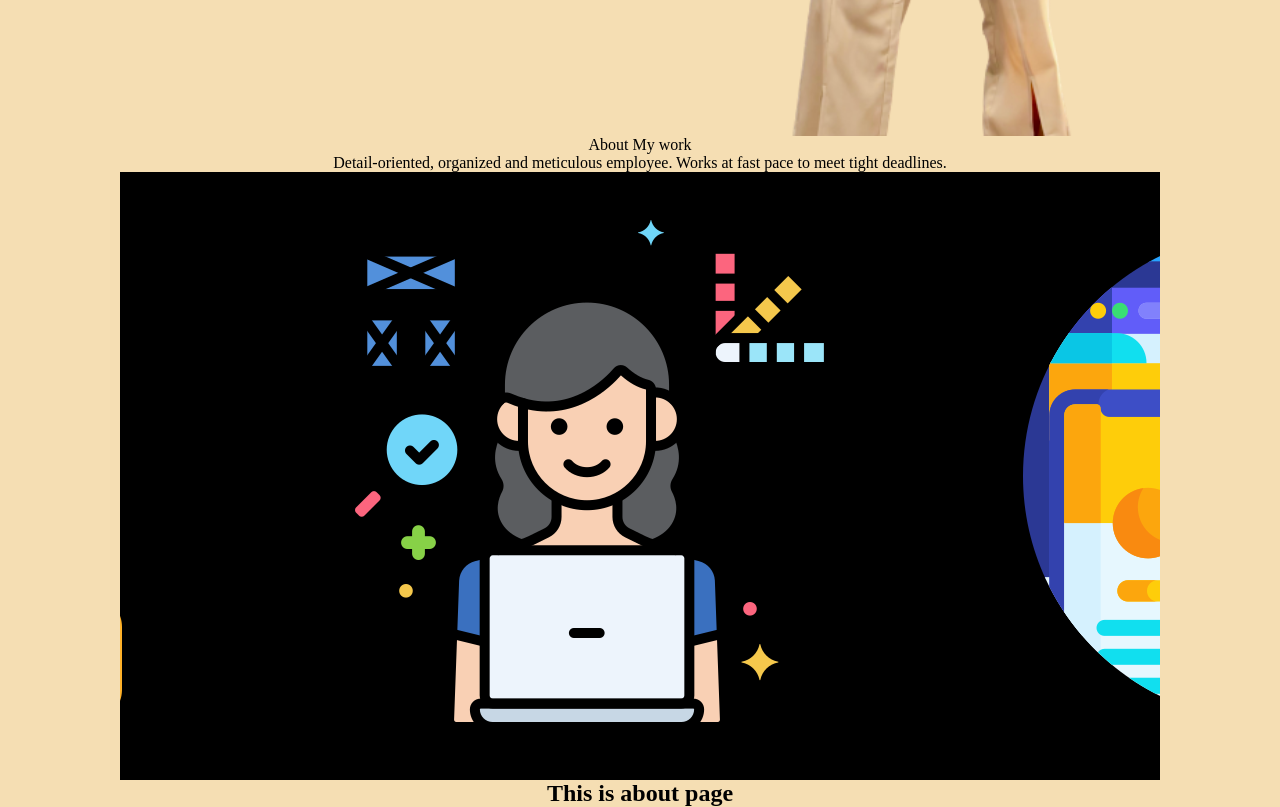
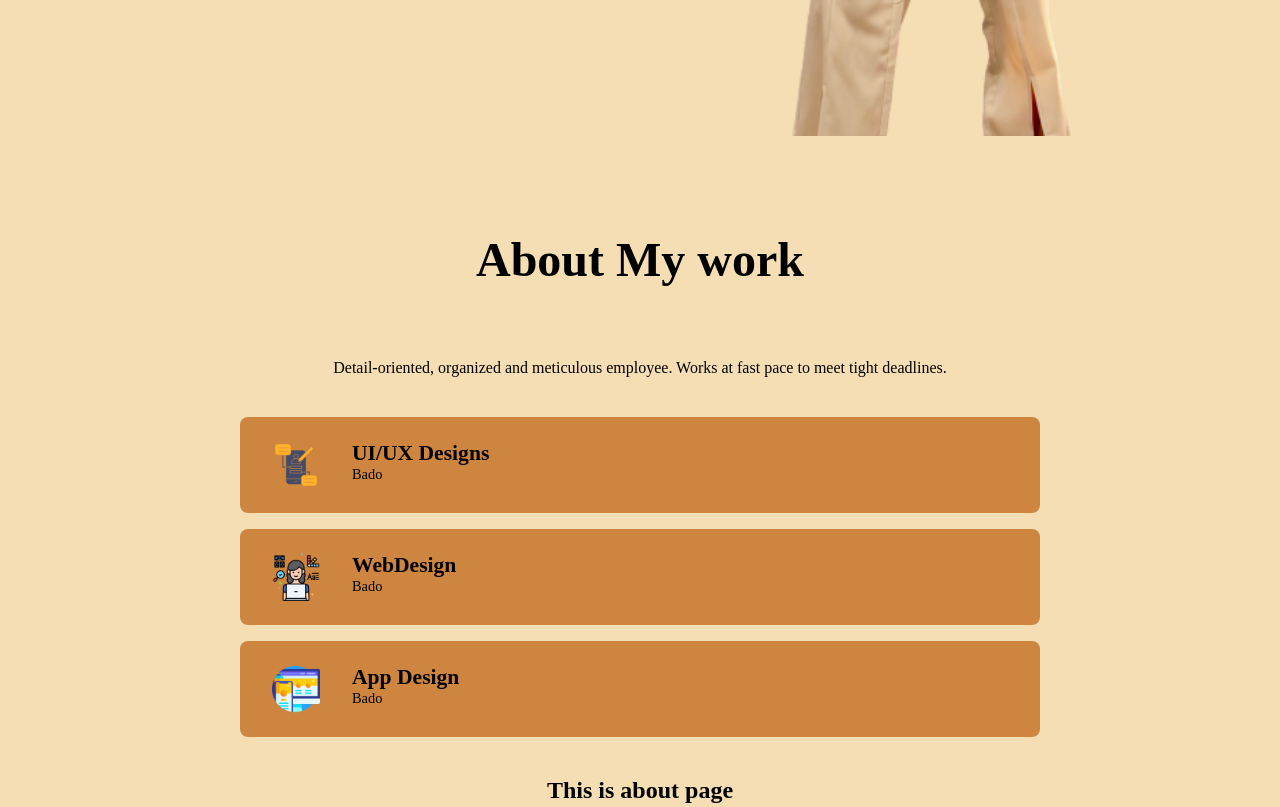
Before and after one commit to ReicaD/DianeB-CodeCanvas, a React (Create React App) app in the folder client/: page / in a window 1280 px wide. Shown: the part 680-1487 px from the top of the page. Built offline with nearby package versions, Linux system fonts and the light colour scheme.

Commit message:
modified with about page

```diff
--- a/client/public/index.html
+++ b/client/public/index.html
@@ -2,15 +2,12 @@
 <html lang="en">
   <head>
     <meta charset="utf-8" />
-    <link rel="icon" href="./assets2/letter-d.png" />
+    <link rel="icon" href="./letter-d.png" />
     <meta name="viewport" content="width=device-width, initial-scale=1" />
-    <meta name="theme-color" content="#000000" />
     <meta name="description" content="DianeB-CodeCanvas" />
-    <link rel="apple-touch-icon" href="%PUBLIC_URL%/logo192.png" />
     <link rel="manifest" href="%PUBLIC_URL%/manifest.json" />
+    <link rel="stylesheet" href="./style.css" />
     <title>DianeB-CodeCanvas</title>
-    <link rel="stylesheet" href="./style.css" />
-
   </head>
   <body>
     <noscript>You need to enable JavaScript to run this app.</noscript>
--- a/client/src/App.js
+++ b/client/src/App.js
@@ -3,7 +3,7 @@ import Intro from "./components/Intro/intro";
 import Skills from "./components/Skills/skills"
 function App() {
   return (
-    <div className="App">
+    <div className="">
       <Navbar />
       <Intro/>
       <Skills/>
--- a/client/src/components/Intro/intro.js
+++ b/client/src/components/Intro/intro.js
@@ -20,7 +20,7 @@ function Intro() {
            to contribute
           to company success.
         </p>
-        <Link><button className="btn"><img src={btnImg} alt="Ready To Work" className="btnImg"/>Ready To Work</button></Link>
+        <Link to="/"><button className="btn"><img src={btnImg} alt="Ready To Work" className="btnImg"/>Ready To Work</button></Link>
       </div>
       <img src={bg} alt="Profile" className="bg" />
     </section>
--- a/client/src/components/Navbar/navbar.css
+++ b/client/src/components/Navbar/navbar.css
@@ -1,55 +1,47 @@
 .navbar {
-    background:#FCE09B;
+  background: #fce09b;
   height: 5rem;
   width: 100vw;
   margin: auto;
   padding: 1rem 2rem;
   display: flex;
   max-width: 75rem;
-  align-Items: center;
+  align-items: center;
   justify-content: space-between;
   position: sticky;
   top: 0;
   z-index: 3;
 }
 
-
-.logo{
+.logo {
   object-fit: cover;
   height: 3rem;
-
 }
-.desktopMenuListItem{
+.desktopMenuListItem {
   margin: 1rem;
   cursor: pointer;
-
 }
-.desktopMenuListItem:hover{
-    color:yellow;
+.desktopMenuListItem:hover {
+  color: peru;
   padding: 0.5rem;
-    border-bottom: 3px solid yellow;
+  border-bottom: 3px solid black;
 }
 
-.desktopMenuBtn{
+.desktopMenuBtn {
   background: white;
   margin: auto;
   padding: 1rem 2rem;
   color: black;
-    border:none;
-    display:flex;
+  border: none;
+  display: flex;
   align-items: center;
   justify-content: center;
   padding: 0 1rem;
   border-radius: 2rem;
-
-
 }
 
 .desktopMenuImg {
-
   object-fit: cover;
   height: 100;
   width: 1.2rem;
-
-
 }
--- a/client/src/components/Skills/skills.css
+++ b/client/src/components/Skills/skills.css
@@ -18,24 +18,48 @@
   margin-bottom: 1.5rem;
 }
 
-.skillDesc{
+.skillDesc {
+  color: black;
   font-weight: 400;
   font-size: 1rem;
   max-width: 50rem;
-    padding:0 2rem ;
+  padding: 0 2rem;
 }
 
-/* .skillBars{
+.skillBars {
   margin: 1.5rem;
   width: 100vw;
   max-width: 80%;
   text-align: left;
-} */
+}
 
-.skillBar{
+.skillBar {
   display: flex;
-    margin: rem;
+  margin: 1rem;
   padding: 1.5rem 2rem;
   border-radius: 0.5rem;
-    background: black;
+  background: peru;
 }
+
+.skillBarImg{
+  object-fit: cover;
+  height: 3rem;
+  width: 3rem;
+  margin-right: 2rem ;
+}
+.skillBarText{
+  font-size: 0.9rem;
+  font-weight: 200;
+}
+
+@media screen and (max-width: 720px) {
+  .skillBarText>p {
+    font-size: 2vw;
+  }
+
+}
+
+@media screen and (max-width: 720px) {
+
+
+}
--- a/client/src/components/Skills/skills.js
+++ b/client/src/components/Skills/skills.js
@@ -7,16 +7,16 @@ import AppDesign from "../../assets2/responsive-design.png";
 function skills() {
   return (
     <section id="skills">
-      <span className="skillTitls">About My work</span>
+      <span className="skillTitle">About My work</span>
       <span className="skillDesc">
         {" "}
         Detail-oriented, organized and meticulous employee. Works at fast pace
         to meet tight deadlines.{" "}
       </span>
-      <div className="skillBar">
+      <div className="skillBars">
+        <div className="skillBar">
         <img src={UIDesign} alt="UIDesign" className="skillBarImg" />
-        <div className="skillBar">
-          <img src="" alt="" className="" />
+          {/* <img src="" alt="" className="" /> */}
           <div className="skillBarText">
             <h2>UI/UX Designs</h2>
             <p>Bado</p>
```
Also changed, not shown: client/public/manifest.json (deleted). Lines whose indentation alone changed are shown as unchanged.
